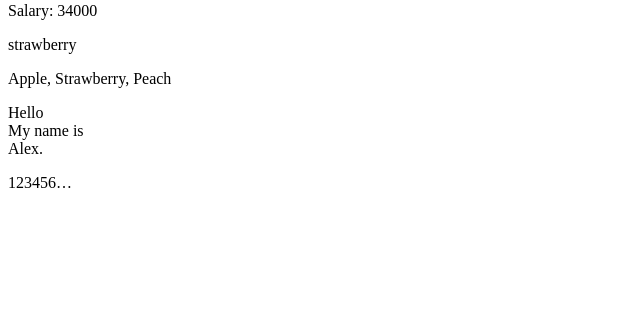
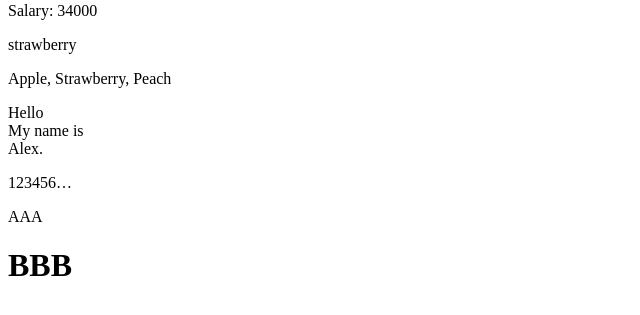
Before and after one commit to liberbell/dj06, a Django app: page /template_app/sample in a window 1280 px wide. Shown: the part 157-472 px from the top of the page, without its empty margins (0-640 px from the left). Run offline with Django 3.2, Linux system fonts and the light colour scheme.

Commit message:
sample12

```diff
--- a/samptemp/TemplateProject/templates/sample.html
+++ b/samptemp/TemplateProject/templates/sample.html
@@ -8,3 +8,8 @@
 
 <p>{{ message1 | linebreaks}}</p>
 <p>{{ message2 | truncatechars:7 }}</p>
+
+{% filter upper %}
+<p>aaa</p>
+<h1>bbb</h1>
+{% endfilter %}
```
